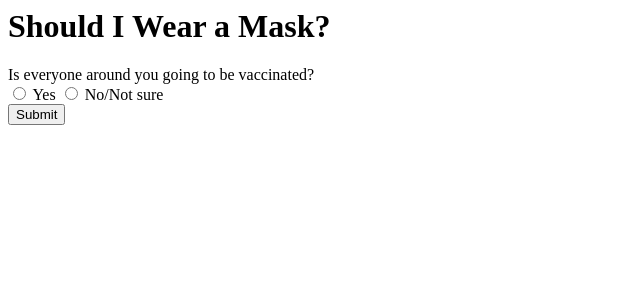
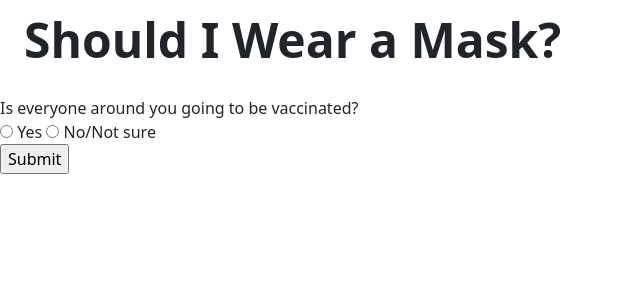
Before and after one commit to racreitien/mask-recommender-app, a Flask app: page /fifth in a window 1280 px wide. Shown: the top 300 px of the page, without its empty margins (0-640 px from the left). Run offline with Flask 2, Linux system fonts and the light colour scheme.

Commit message:
added bootstrap CSS template and styled title

```diff
--- a/main.py
+++ b/main.py
@@ -61,7 +61,7 @@ def fourth():
 
 
 @app.route("/third", methods = ["POST"])
-def third():
+def third2():
 
     # get more info
     return render_template("third.html")
--- a/templates/base.html
+++ b/templates/base.html
@@ -1,9 +1,15 @@
 <html>
     <head>
         <title>Shouldiwearamask</title>
+
+        <!-- Bootstrap CSS styling -->
+        <link href="https://cdn.jsdelivr.net/npm/bootstrap@5.1.1/dist/css/bootstrap.min.css" rel="stylesheet" integrity="sha384-F3w7mX95PdgyTmZZMECAngseQB83DfGTowi0iMjiWaeVhAn4FJkqJByhZMI3AhiU" crossorigin="anonymous">
+        <link href="heroes.css" rel="stylesheet">
     </head>
     <body>
-        <h1>Should I Wear a Mask?</h1>
+        <div class="px-4 py-3">
+            <h1 class="display-5 fw-bold lh-1 mb-3">Should I Wear a Mask?</h1>
+          </div>
         {% block content %}{% endblock %}
     </body>
 </html>
```
